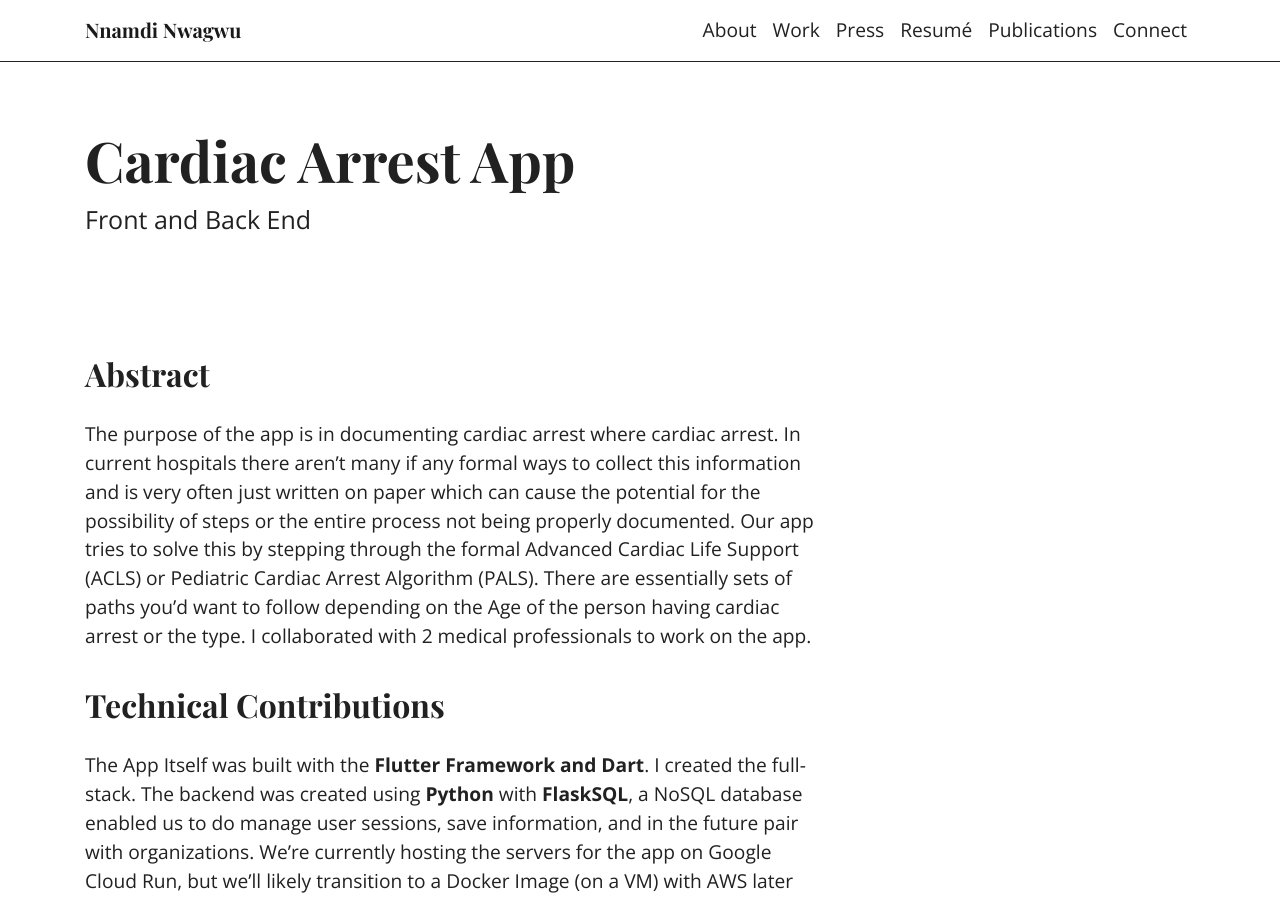
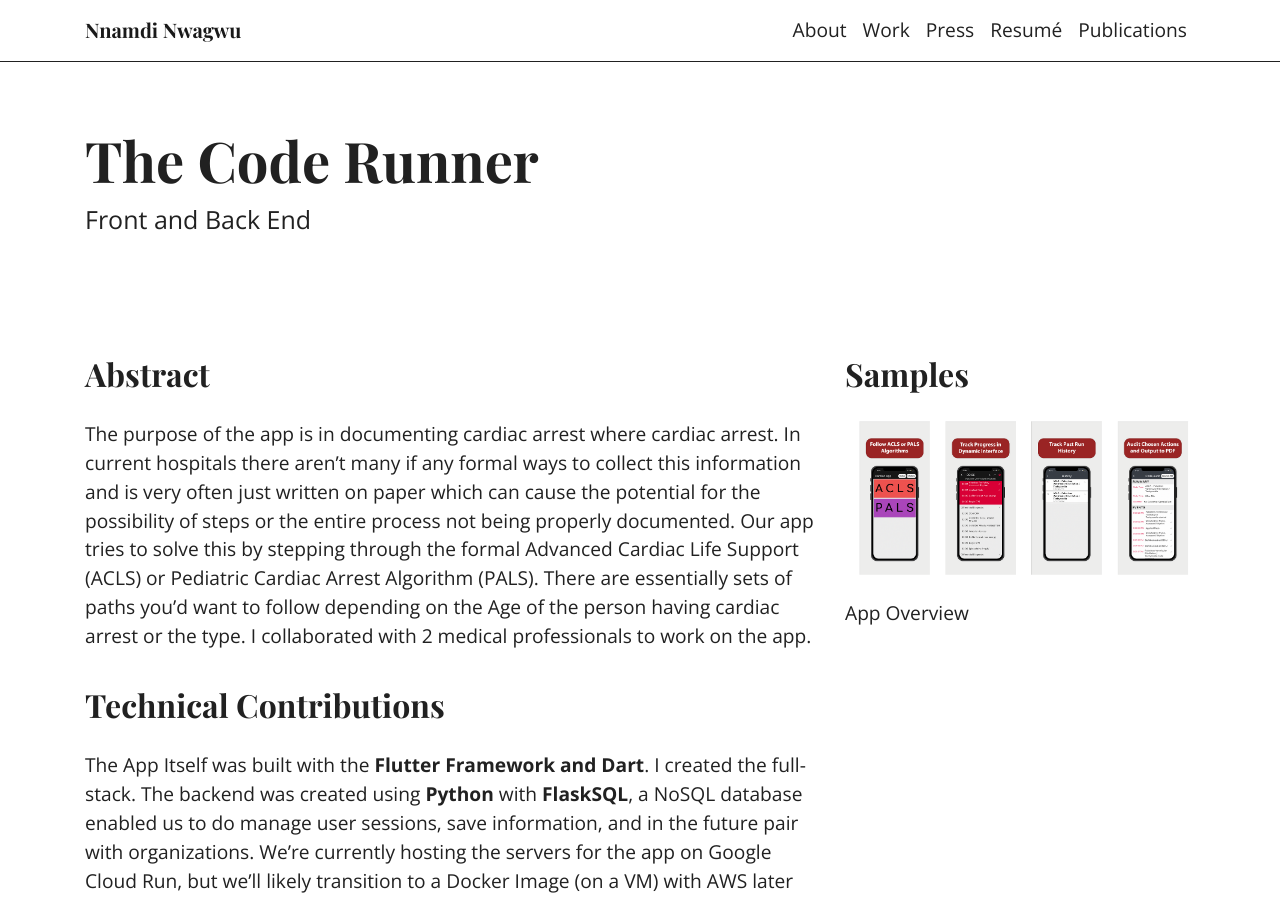
Before and after one commit to nnamd/nnamd.github.io, a Jekyll site: the page built from _work/cardiacapp.md, in a window 1280 px wide and 900 px high. Built offline with Jekyll 4.4.1, drawn with Linux system fonts in a browser that asks for light colours.

Commit message:
attempting layout change

```diff
--- a/_data/nav.yml
+++ b/_data/nav.yml
@@ -15,6 +15,3 @@ docs:
 
 - title: Publications
   url: /publications/
-
-- title: Connect
-  url: /connect/
--- a/_layouts/work.html
+++ b/_layouts/work.html
@@ -7,11 +7,10 @@ layout: work
     {% include jumbotron.html %}
     <div class="container">
         <div class="row">
+            <!-- Main content -->
             <div class="col-sm-8">
                 {{ content | markdownify }}
-            </div>
-            <div class="col-sm-4"></div>
-        </div>
+
                 <div class="row">
                     <div class="col-sm-6">
                         {% if page.methods %}
@@ -23,10 +22,7 @@ layout: work
                         <h2>Methods</h2>
                         <ul>
                             {% for method in methods %}
-                    <li>
-                        {{ method }}
-                    </li>
-                    {% unless forloop.last %}{% endunless %}
+                            <li>{{ method }}</li>
                             {% endfor %}
                         </ul>
                         {% endif %}
@@ -41,50 +37,33 @@ layout: work
                         <h2>Tools</h2>
                         <ul>
                             {% for tool in tools %}
-                    <li>
-                        {{ tool }}
-                    </li>
-                    {% unless forloop.last %}{% endunless %}
+                            <li>{{ tool }}</li>
                             {% endfor %}
                         </ul>
                         {% endif %}
                     </div>
                 </div>
             </div>
-    <div class="container">
+
+            <!-- Sidebar: Samples -->
+            <div class="col-sm-4">
                 {% if page.samples-title %}
-        <div class="row">
-            <div class="col-12">
                 <h2>{{ page.samples-title }}</h2>
+                {% endif %}
+
+                <div class="samples">
+                    {% for i in (1..4) %}
+                    {% assign img = "sample-img-" | append: i %}
+                    {% assign alt = "sample-img-alt-" | append: i %}
+                    {% assign caption = "sample-img-caption-" | append: i %}
+                    {% if page[img] %}
+                    <figure style="margin-bottom: 1.5rem;">
+                        <img src="{{ site.baseurl }}/img/work/{{ page[img] }}" alt="{{ page[alt] }}" class="img-fluid">
+                        <figcaption>{{ page[caption] }}</figcaption>
+                    </figure>
+                    {% endif %}
+                    {% endfor %}
                 </div>
-        </div>
-        {% endif %}
-        <div class="row">
-            <div class="col-sm-6">
-                <figure>
-                    <img src="{{ site.baseurl }}/img/work/{{ page.sample-img-1 }}" alt="{{ page.sample-img-alt-1 }}">
-                    <figcaption>{{ page.sample-img-caption-1 }}</figcaption>
-                </figure>
-            </div>
-            <div class="col-sm-6">
-                <figure>
-                    <img src="{{ site.baseurl }}/img/work/{{ page.sample-img-2 }}" alt="{{ page.sample-img-alt-2 }}">
-                    <figcaption>{{ page.sample-img-caption-2 }}</figcaption>
-                </figure>
-            </div>
-        </div>
-        <div class="row">
-            <div class="col-sm-6">
-                <figure>
-                    <img src="{{ site.baseurl }}/img/work/{{ page.sample-img-3 }}" alt="{{ page.sample-img-alt-1 }}">
-                    <figcaption>{{ page.sample-img-caption-3 }}</figcaption>
-                </figure>
-            </div>
-            <div class="col-sm-6">
-                <figure>
-                    <img src="{{ site.baseurl }}/img/work/{{ page.sample-img-4 }}" alt="{{ page.sample-img-alt-2 }}">
-                    <figcaption>{{ page.sample-img-caption-4 }}</figcaption>
-                </figure>
             </div>
         </div>
     </div>
--- a/_work/cardiacapp.md
+++ b/_work/cardiacapp.md
@@ -1,5 +1,5 @@
 ---
-title: Cardiac Arrest App
+title: The Code Runner
 description: Front and Back End
 img-feat: Cardiac_App.png
 website:
```
Also changed, not shown: _posts/affinity.md (+1 -1 lines). Lines whose indentation alone changed are shown as unchanged.
